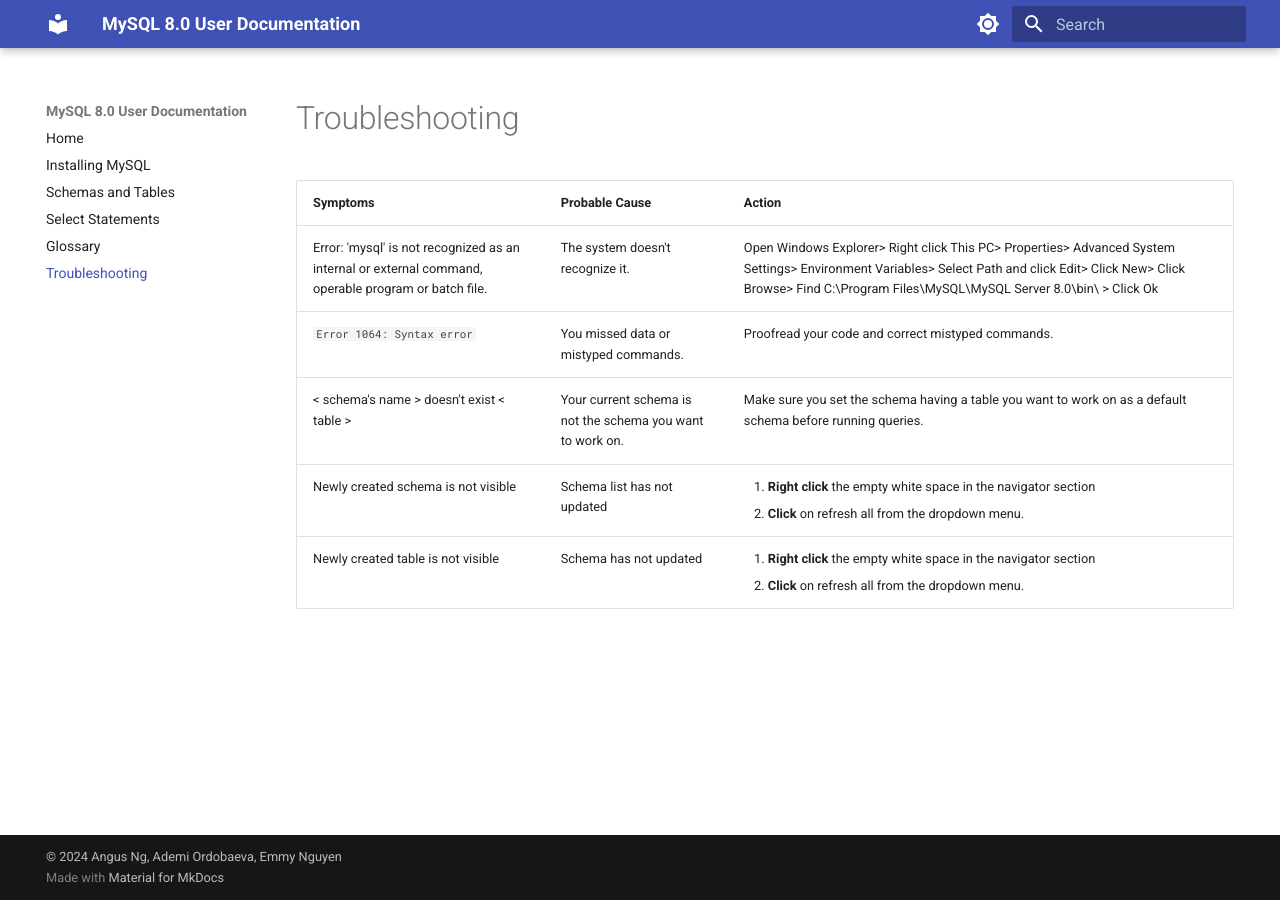
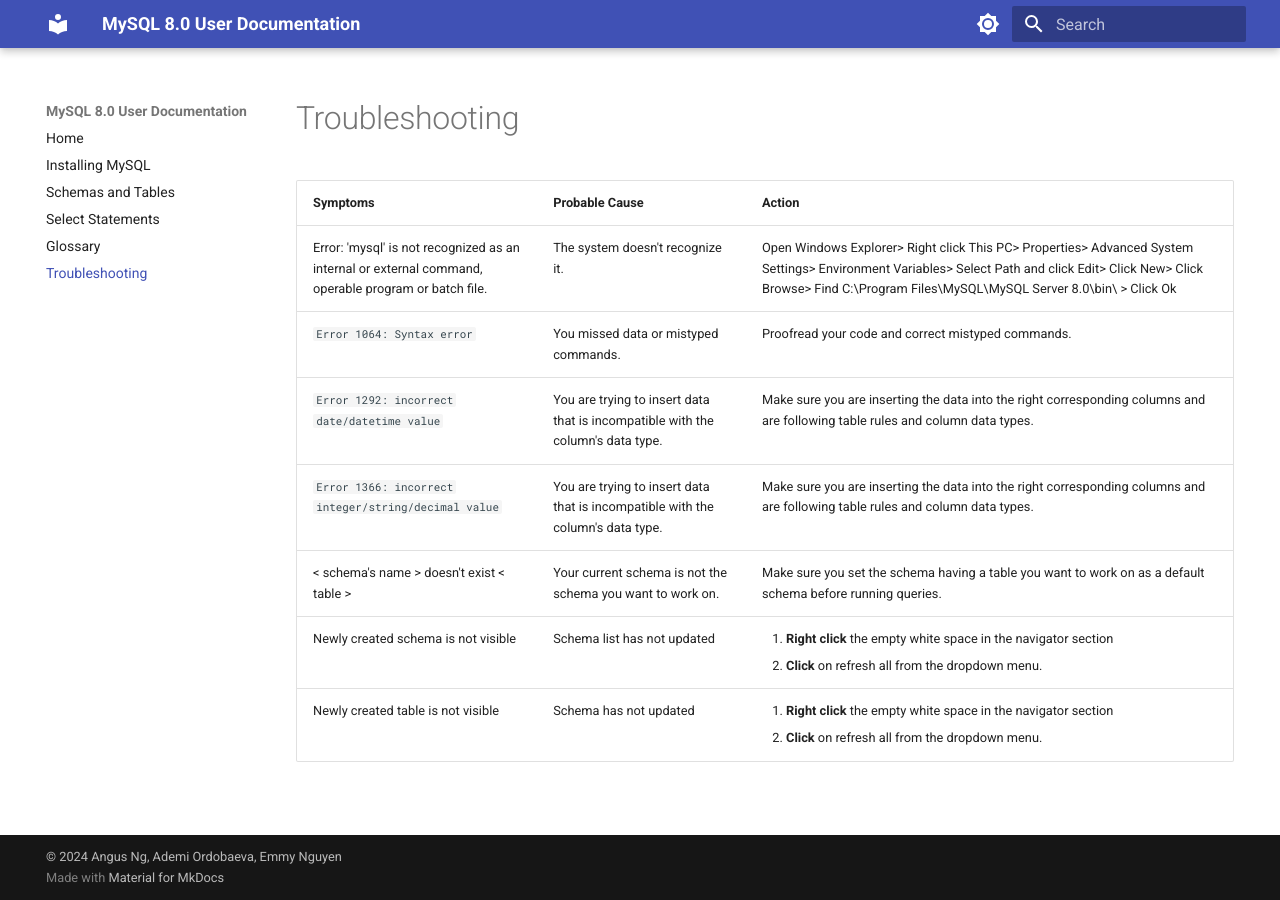
Before and after one commit to tastytough/COMP2116-UserDocs, an MkDocs documentation site: the page built from docs/TroubleshootingSB.md, in a window 1280 px wide. Built offline with MkDocs 1.6.1 and Material for MkDocs 9.7.7, drawn with Linux system fonts in a browser that asks for light colours.

Commit message:
update troubleshooting, fix formatting

```diff
--- a/docs/TroubleshootingSB.md
+++ b/docs/TroubleshootingSB.md
@@ -4,6 +4,8 @@
 | -------- | -------------- | ------ |
 |Error: 'mysql' is not recognized as an internal or external command, operable program or batch file.| The system doesn't recognize it. | Open Windows Explorer> Right click This PC> Properties> Advanced System Settings> Environment Variables> Select Path and click Edit> Click New> Click Browse> Find C:\Program Files\MySQL\MySQL Server 8.0\bin\ > Click Ok
 |`Error 1064: Syntax error`| You missed data or mistyped commands. | Proofread your code and correct mistyped commands.|
+|`Error 1292: incorrect date/datetime value` | You are trying to insert data that is incompatible with the column's data type. | Make sure you are inserting the data into the right corresponding columns and are following table rules and column data types.
+|`Error 1366: incorrect integer/string/decimal value` | You are trying to insert data that is incompatible with the column's data type. | Make sure you are inserting the data into the right corresponding columns and are following table rules and column data types.
 | < schema's name > doesn't exist < table >| Your current schema is not the schema you want to work on. | Make sure you set the schema having a table you want to work on as a default schema before running queries.|
 |Newly created schema is not visible| Schema list has not updated | <ol><li>**Right click** the empty white space in the navigator section</li><li>**Click** on refresh all from the dropdown menu.</li></ol>|
 |Newly created table is not visible| Schema has not updated | <ol><li>**Right click** the empty white space in the navigator section</li><li>**Click** on refresh all from the dropdown menu.</li></ol>|
```
Also changed, not shown: docs/Task2Angus.md (+10 -10 lines).
